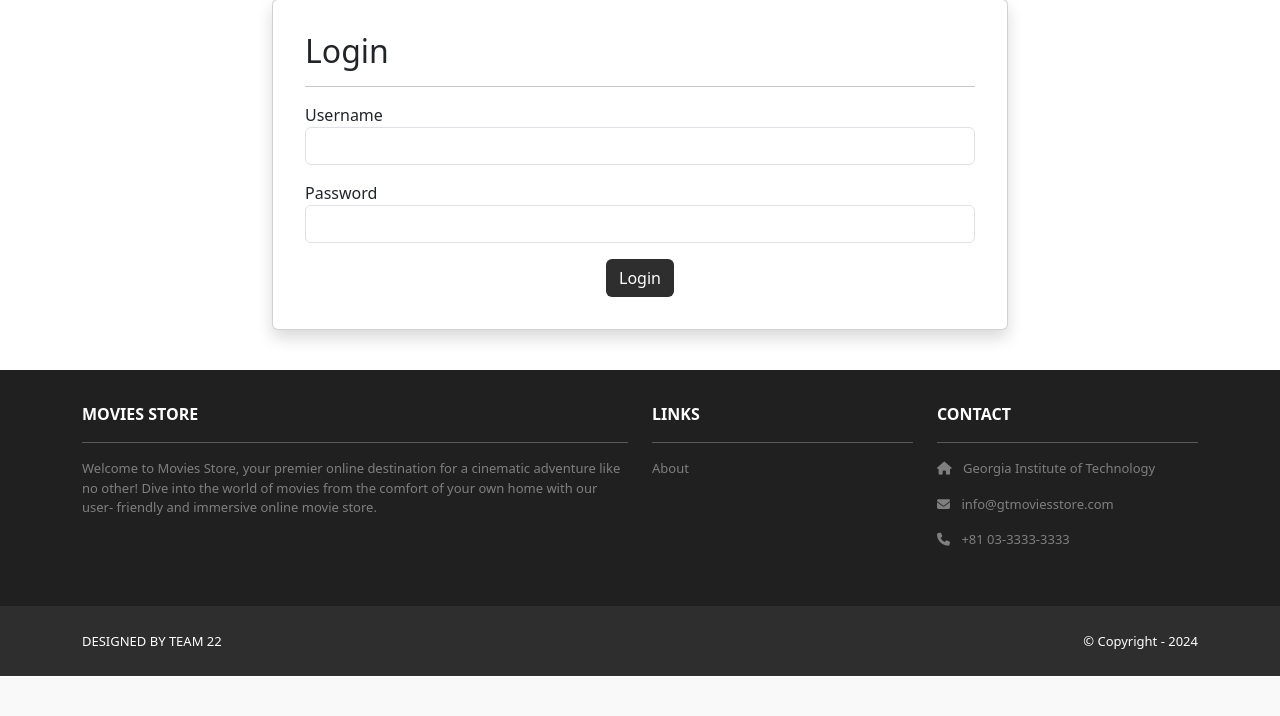
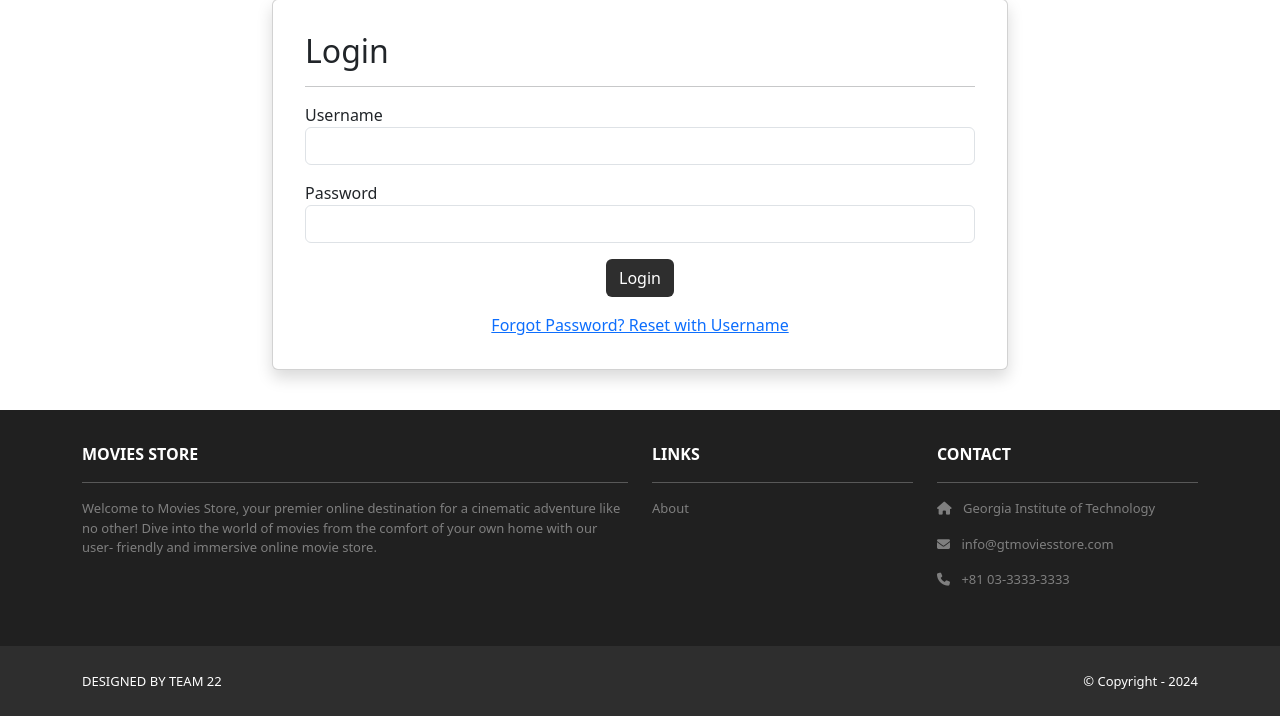
Before and after one commit to Jhicks77/gt-movies-site, a Django app: page /accounts/login/ in a window 1280 px wide. Shown: the part 123-839 px from the top of the page. Before the commit the page ends 799 px from the top, so only its background shows below. Run offline with Django 5.2, Linux system fonts and the light colour scheme; parts of the project's set-up code (start-up, migrations or seed data) failed here and were passed over; some libraries are stand-ins or nearby versions.

Commit message:
Merge password reset functionality

```diff
--- a/accounts/templates/accounts/login.html
+++ b/accounts/templates/accounts/login.html
@@ -34,6 +34,10 @@
                                     class="btn bg-dark text-white">Login
                                 </button>
                             </div>
+                            <div class="text-center mt-3">
+                                <a href="{% url 'reset_password_username' %}">Forgot Password? Reset with Username</a>
+                            </div>
+
                         </form>
                     </div>
                 </div>
--- a/accounts/urls.py
+++ b/accounts/urls.py
@@ -6,4 +6,6 @@ urlpatterns = [
  path('login/', views.login, name='accounts.login'),
  path('logout/', views.logout, name='accounts.logout'),
  path('orders/', views.orders, name='accounts.orders'),
+ path('reset_password_username/', views.reset_password_username, name='reset_password_username'),
+
 ]
--- a/accounts/views.py
+++ b/accounts/views.py
@@ -6,6 +6,10 @@ from .forms import CustomUserCreationForm, CustomErrorList
 from django.shortcuts import redirect
 from django.contrib.auth.decorators import login_required
 from django.contrib.auth.models import User
+from django.contrib.auth.forms import PasswordChangeForm
+from django.contrib.auth import update_session_auth_hash
+from django.contrib import messages
+
 
 
 # Create your views here.
@@ -68,3 +72,27 @@ def orders(request):
 
     return render(request, 'accounts/orders.html',
                   {'template_data': template_data})
+
+
+def reset_password_username(request):
+    template_data = {'title': 'Reset Password'}
+
+    if request.method == 'POST':
+        username = request.POST.get('username')
+        new_password = request.POST.get('new_password')
+        confirm_password = request.POST.get('confirm_password')
+
+        if new_password != confirm_password:
+            messages.error(request, "Passwords do not match.")
+            return redirect('reset_password_username')
+
+        try:
+            user = User.objects.get(username=username)
+            user.set_password(new_password)
+            user.save()
+            messages.success(request, "Password has been reset successfully. You can now log in.")
+            return redirect('accounts.login')
+        except User.DoesNotExist:
+            messages.error(request, "User not found.")
+
+    return render(request, 'accounts/reset_password_username.html', {'template_data': template_data})
```
Also changed, not shown: accounts/templates/accounts/reset_password_username.html (added, +20 -0 lines), db.sqlite3.
